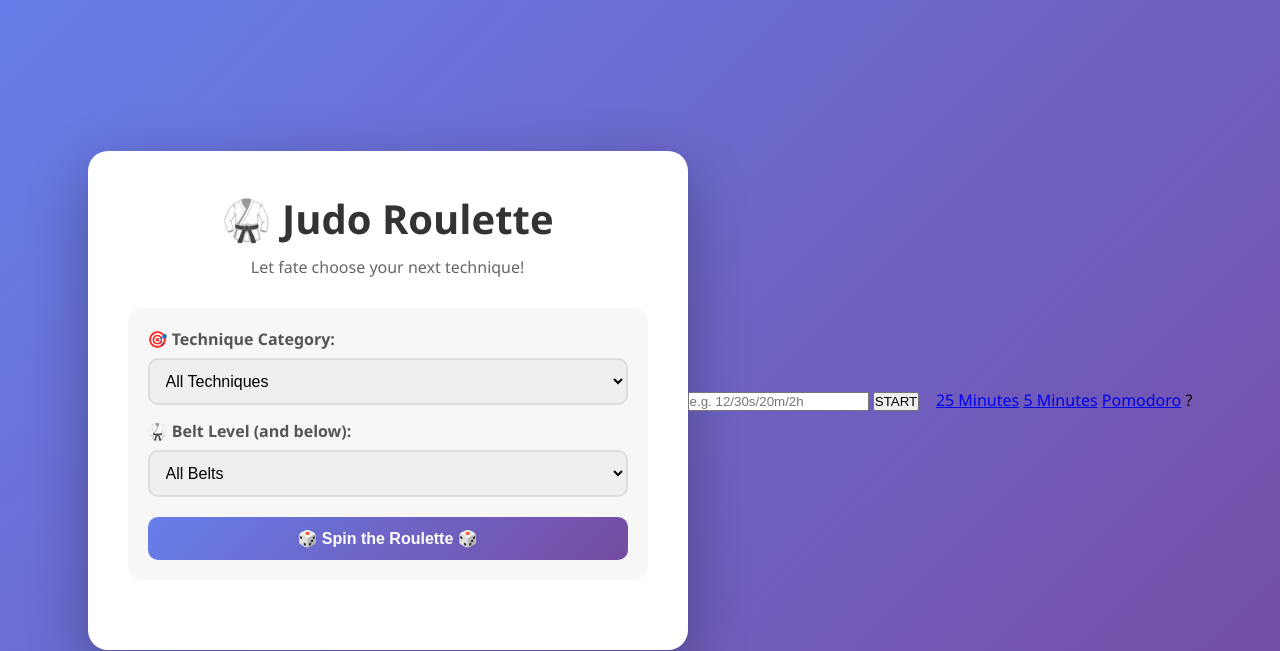
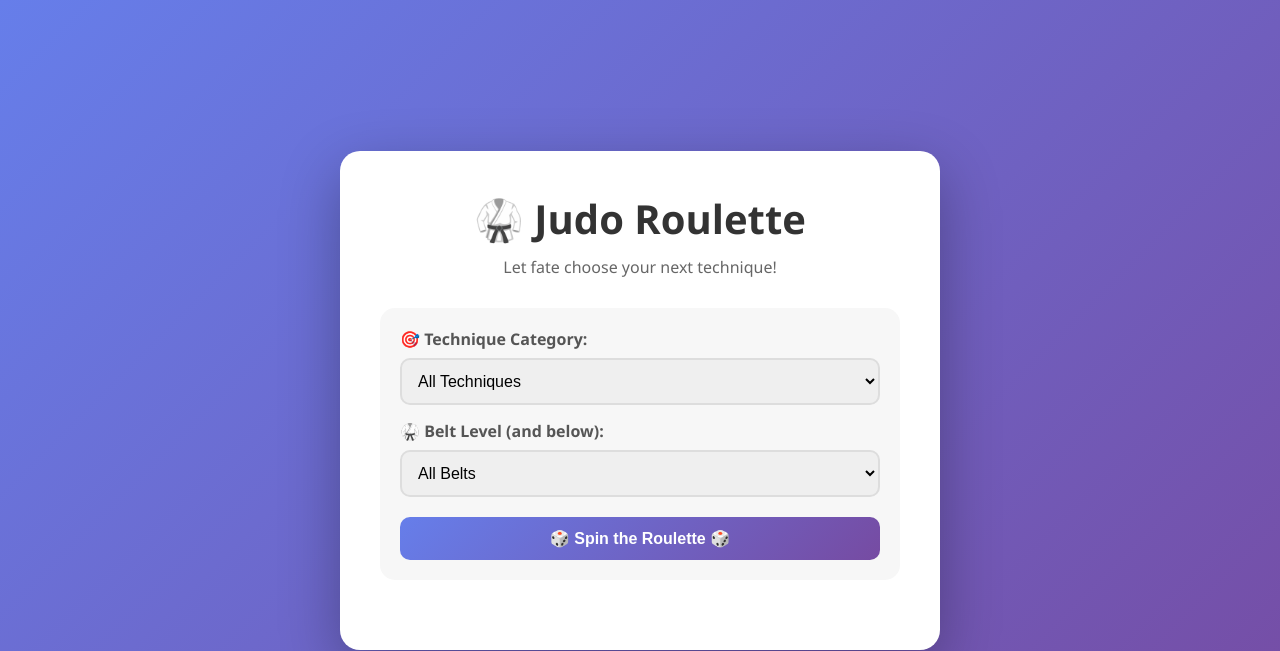
Before and after one commit to NotNulls/judo_roulette, a Flask app: page / in a window 1280 px wide. Shown: the top 651 px of the page. Run offline with Flask 3, Linux system fonts and the light colour scheme.

Commit message:
Rearange app logic to start by create_app(), class Config and load_dotenv()

```diff
--- /dev/null
+++ b/app/main/__init__.py
@@ -0,0 +1,5 @@
+from flask import blueprints
+
+bp = blueprints.Blueprint('main', __name__)
+
+from app.main import routes
--- a/main.py
+++ b/app/main/routes.py
@@ -1,9 +1,11 @@
+import random
 import re
+from flask import render_template, request, jsonify, flash, redirect, url_for
+from app.main import bp as main_bp
 
-from flask import Flask, render_template, request, jsonify, flash, redirect, url_for
-import random
+from app import main
 
-app = Flask(__name__)
+# from judo_roulette import app
 
 # Sample Judo techniques database
 TECHNIQUES = [
@@ -85,11 +87,11 @@
 
     return filtered
 
-@app.route('/')
+@main_bp.route('/')
 def index():
     return render_template('index.html', belts=BELTS)
 
-@app.route('/roulette', methods=['POST'])
+@main_bp.route('/roulette', methods=['POST'])
 def roulette():
     data = request.get_json()
     category = data.get('category', 'all')
@@ -103,7 +105,7 @@
     chosen = random.choice(filtered)
     return jsonify(chosen)
 
-@app.route('/custom', methods=['GET', 'POST'])
+@main_bp.route('/custom', methods=['GET', 'POST'])
 def custom():
     time = request.form.get('time', 180)
     # use re to validate input data
@@ -117,18 +119,15 @@
         type = {'s': 'timer', 'm': 'minutes', 'h': 'hours'}
         return redirect(url_for(type[time[-1]], num=int(time[:-1])))
 
-@app.route('/<int:num>m')
+@main_bp.route('/<int:num>m')
 def minutes(num):
     return redirect(url_for('timer', num=num*60))
 
-@app.route('/<int:num>h')
+@main_bp.route('/<int:num>h')
 def hours(num):
     return redirect(url_for('timer', num=num*3600))
 
 # todo pomodoro mode: loop a 25-5 minutes cycle
-@app.route('/pomodoro')
+@main_bp.route('/pomodoro')
 def pomodoro():
     return render_template('index.html')
-
-if __name__ == '__main__':
-    app.run(debug=True)
--- a/templates/index.html
+++ b/app/templates/index.html
@@ -61,21 +61,21 @@
         </div>
     </div>
 
-    <div>
-    <form method="POST" action="{{ url_for('custom') }}" style="display:inline">
-        <input name="time" class="time-input" placeholder="e.g. 12/30s/20m/2h">
-        <input type="submit" class="startButton" value="START">
-    </form>
-    &nbsp;&nbsp;
-    <a class="workButton" href="{{ url_for('minutes', num=25) }}">25 Minutes</a>
-    <a class="restButton" href="{{ url_for('minutes', num=5) }}">5 Minutes</a>
-    <a class="pomodoro" href="https://greyli.github.io/pomodoro" target="_blank">Pomodoro</a>
-    <a class="helpButton" id="help-btn">?</a>
+<!--    <div>-->
+<!--    <form method="POST" action="{{ url_for('main.custom') }}" style="display:inline">-->
+<!--        <input name="time" class="time-input" placeholder="e.g. 12/30s/20m/2h">-->
+<!--        <input type="submit" class="startButton" value="START">-->
+<!--    </form>-->
+<!--    &nbsp;&nbsp;-->
+<!--    <a class="workButton" href="{{ url_for('main.minutes', num=25) }}">25 Minutes</a>-->
+<!--    <a class="restButton" href="{{ url_for('main.minutes', num=5) }}">5 Minutes</a>-->
+<!--    <a class="pomodoro" href="https://greyli.github.io/pomodoro" target="_blank">Pomodoro</a>-->
+<!--    <a class="helpButton" id="help-btn">?</a>-->
 
-    {% for message in get_flashed_messages() %}
-    <div class="alert-info">
-        {{ message }}
-    </div>
+<!--    {% for message in get_flashed_messages() %}-->
+<!--    <div class="alert-info">-->
+<!--        {{ message }}-->
+<!--    </div>-->
     {% endfor %}
 
     <script>
--- /dev/null
+++ b/judo_roulette.py
@@ -0,0 +1,8 @@
+from app import create_app
+
+app = create_app()
+
+
+
+# if __name__ == '__main__':
+#     app.run(debug=True)
```
Also changed, not shown: app/__init__.py (added, +13 -0 lines), config.py (added, +8 -0 lines), app/static/style.css (renamed from static/style.css), 1 other file.
